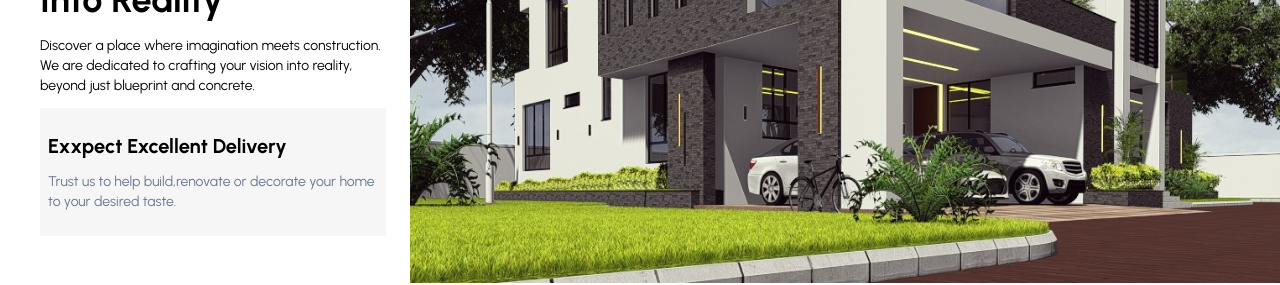
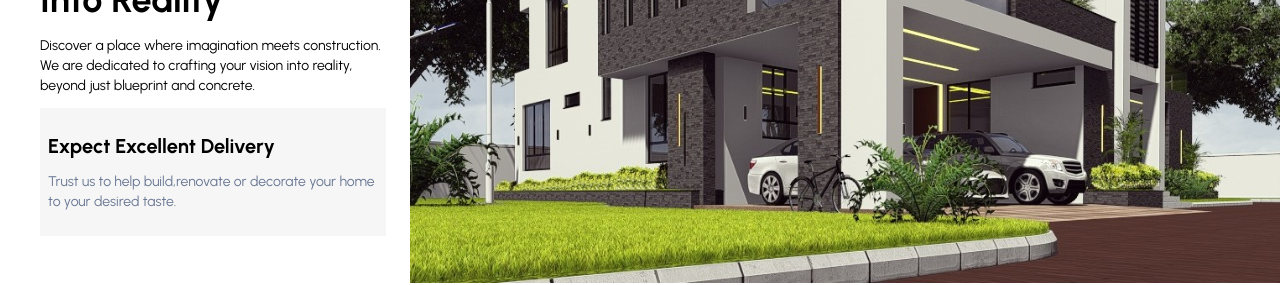
Before and after one commit to Mhiracul/EliteAce, a Next.js app: page / in a window 1280 px wide. Shown: the part 1760-2045 px from the top of the page. Built offline with nearby package versions, Linux system fonts and the light colour scheme.

Commit message:
made a change

```diff
--- a/src/app/component/Sell.tsx
+++ b/src/app/component/Sell.tsx
@@ -60,7 +60,7 @@ const Sell = () => {
             </div>
             <div className="bg-[#F6F6F6] max-w-md px-2 py-6 flex flex-col gap-3 mt-3 align-middle ">
               <h1 className="text-black text-xl font-bold">
-                Exxpect Excellent Delivery
+                Expect Excellent Delivery
               </h1>
               <p className="text-normal text-sm text-[#687693]">
                 Trust us to help build,renovate or decorate your home to your
```
